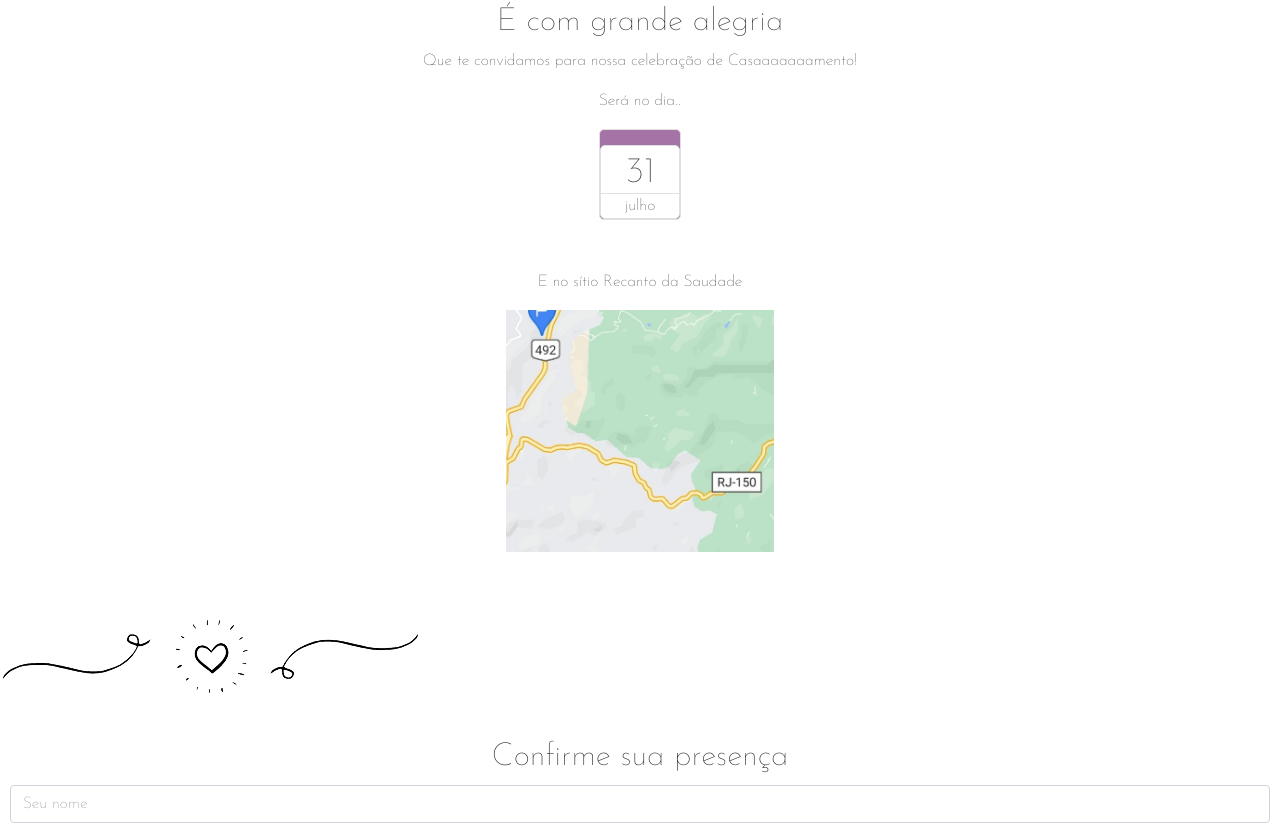
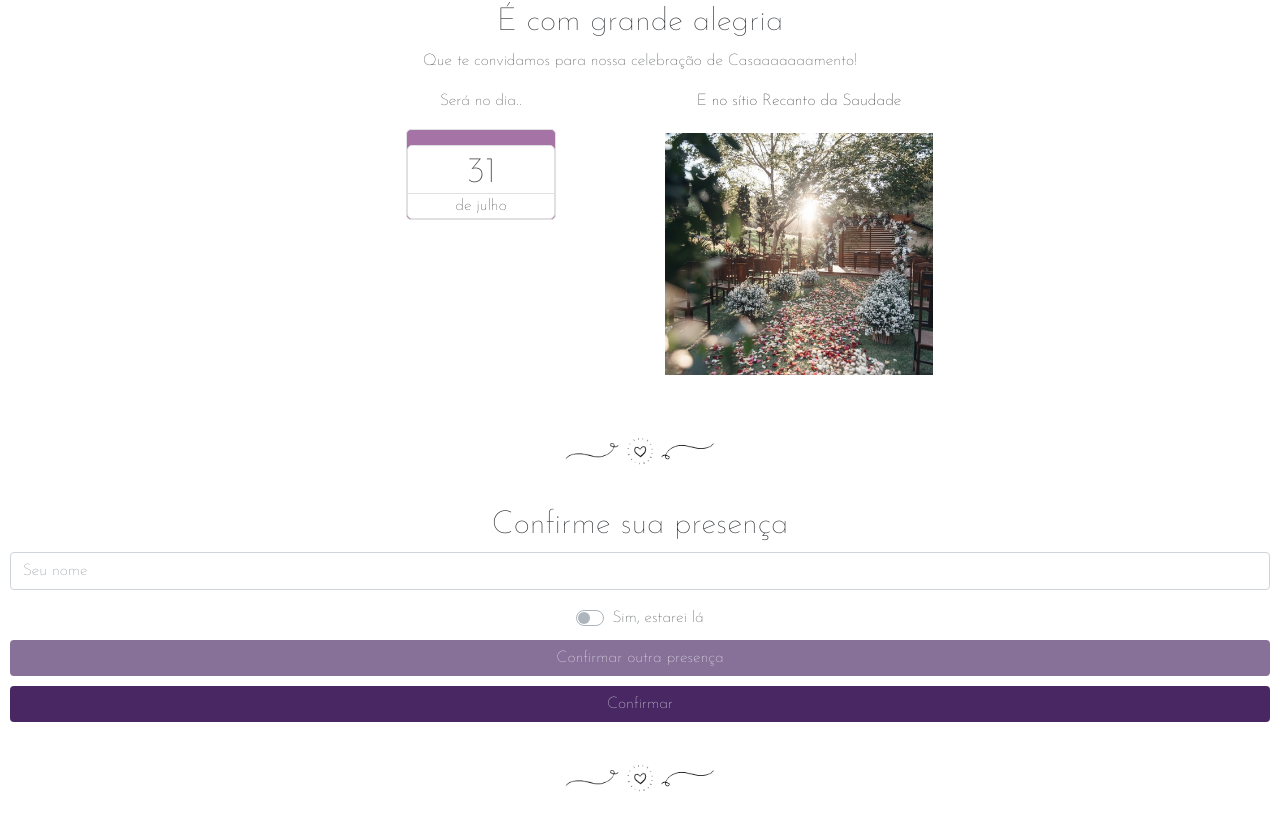
Before and after one commit to rayssamontecchiari/jererayssa-website, a Nuxt app: page / in a window 1280 px wide. Shown: the part 817-1642 px from the top of the page. Built offline with nearby package versions, Linux system fonts and the light colour scheme.

Commit message:
ajustes gerais

```diff
--- a/components/Contato.vue
+++ b/components/Contato.vue
@@ -20,5 +20,7 @@ export default {};
 .contato-wrapper {
   text-align: center;
   margin-top: 40px;
+
+  font-family: "josefin", sans-serif;
 }
 </style>
--- a/components/DataLocal.vue
+++ b/components/DataLocal.vue
@@ -4,27 +4,29 @@
       <h2>É com grande alegria</h2>
       <p>Que te convidamos para nossa celebração de Casaaaaaaamento!</p>
     </div>
+    <div class="data-local">
       <div>
         <p>Será no dia..</p>
         <div class="calendario-wrapper">
           <div class="calendario">
             <h3 class="dia">31</h3>
-          <p class="mes">julho</p>
+            <p class="mes">de julho</p>
           </div>
         </div>
-      <!-- <b-calendar
-        id="ex-disabled-readonly"
-        :disabled="disabled"
-        :readonly="readonly"
-      ></b-calendar> -->
       </div>
       <div class="mapa-wrapper">
-      <p>E no sítio Recanto da Saudade</p>
-      <img
+        <a
+          href="https://www.google.com/maps/place/S%C3%ADtio+Recanto+da+Saudade/@-22.2566624,-42.4740366,17z/data=!4m13!1m7!3m6!1s0x0:0x9fbcc6d4c9629b25!2zMjLCsDE1JzI0LjAiUyA0MsKwMjgnMTguNyJX!3b1!8m2!3d-22.2566624!4d-42.4718479!3m4!1s0x97f3c2638a24e5:0x3cc171120c2d2959!8m2!3d-22.2561288!4d-42.4707382?hl=pt-BR"
+          >E no sítio Recanto da Saudade</a
+        >
+        <a
+          href="https://www.google.com/maps/place/S%C3%ADtio+Recanto+da+Saudade/@-22.2566624,-42.4740366,17z/data=!4m13!1m7!3m6!1s0x0:0x9fbcc6d4c9629b25!2zMjLCsDE1JzI0LjAiUyA0MsKwMjgnMTguNyJX!3b1!8m2!3d-22.2566624!4d-42.4718479!3m4!1s0x97f3c2638a24e5:0x3cc171120c2d2959!8m2!3d-22.2561288!4d-42.4707382?hl=pt-BR"
+          ><img
             class="mapa"
-        src="../css/images/mapa-estatico.jpeg"
+            src="../css/images/sitio.jpeg"
             alt="Local do sítio"
-      />
+        /></a>
+      </div>
     </div>
   </div>
 </template>
@@ -57,12 +59,6 @@ export default {
 </script>
 
 <style>
-.b-calendar-grid-help,
-.b-calendar-nav,
-.b-calendar-header {
-  display: none !important;
-}
-
 .wrapper-local {
   display: flex;
   flex-direction: column;
@@ -72,6 +68,8 @@ export default {
 
   width: 100vw;
   padding: 20px 0;
+
+  font-family: "josefin", sans-serif;
 }
 
 .calendario-wrapper {
@@ -79,6 +77,9 @@ export default {
   border-radius: 5px;
   padding-top: 15px;
   background: rgb(165, 115, 165);
+  display: block;
+  width: 150px;
+  margin: 0 auto;
 }
 
 .calendario {
@@ -110,5 +111,18 @@ export default {
   width: 268px;
   height: 242px;
   object-fit: cover;
+  margin-top: 20px;
+}
+
+@media screen and (min-width: 800px) {
+  .data-local {
+    display: grid;
+    grid-template-columns: 1fr 1fr;
+    gap: 50px;
+    align-items: flex-start;
+  }
+  .mapa-wrapper {
+    margin-top: 0px;
+  }
 }
 </style>
--- a/components/Form.vue
+++ b/components/Form.vue
@@ -72,6 +72,7 @@ export default {
 <style lang="css">
 .form {
   text-align: center;
+  font-family: "josefin", sans-serif;
 
   display: flex;
   flex-direction: column;
--- a/pages/index.vue
+++ b/pages/index.vue
@@ -2,11 +2,17 @@
   <div>
     <Banner />
     <Data-local />
-    <img src="../css/images/line.png" alt="" class="divisoria" />
+    <div class="divisoria">
+      <img src="../css/images/line.png" alt="" />
+    </div>
     <Form />
-    <img src="../css/images/line.png" alt="" class="divisoria" />
+    <div class="divisoria">
+      <img src="../css/images/line.png" alt="" />
+    </div>
     <Presentes />
-    <img src="../css/images/line.png" alt="" class="divisoria" />
+    <div class="divisoria">
+      <img src="../css/images/line.png" alt="" />
+    </div>
     <Contato />
   </div>
 </template>
@@ -24,7 +30,19 @@ body {
 }
 
 .divisoria {
-  max-width: 100%;
-  margin-top: 40px;
+  width: 100%;
+  margin: 40px 0 0;
+
+  display: flex;
+  justify-content: center;
+}
+
+.divisoria img {
+  max-width: 150px;
+  margin: 0 auto;
+}
+
+a {
+  color: black;
 }
 </style>
```
Also changed, not shown: css/images/entrada-sitio.jpg (added), css/images/sitio.jpeg (added). Lines whose indentation alone changed are shown as unchanged.
